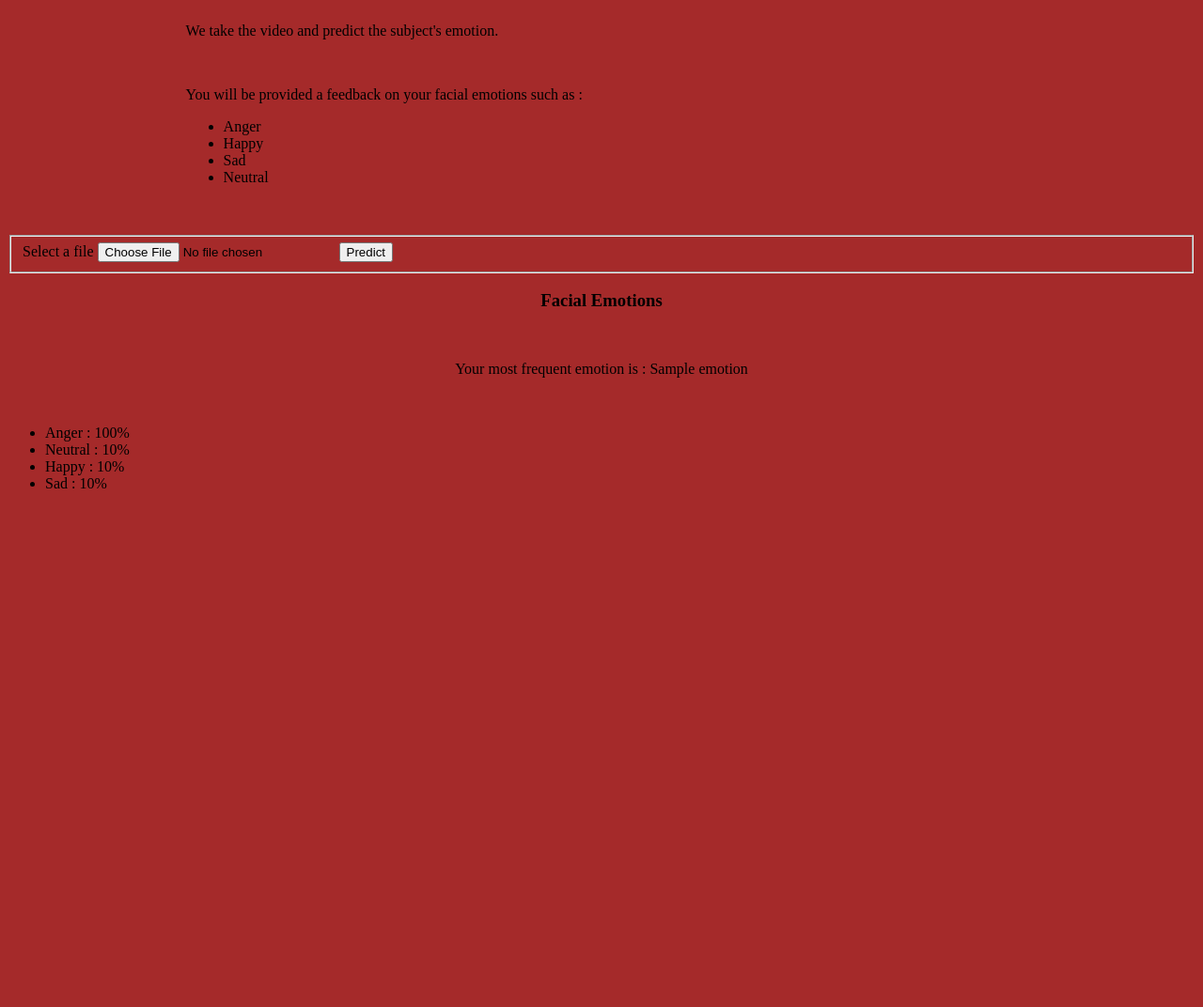
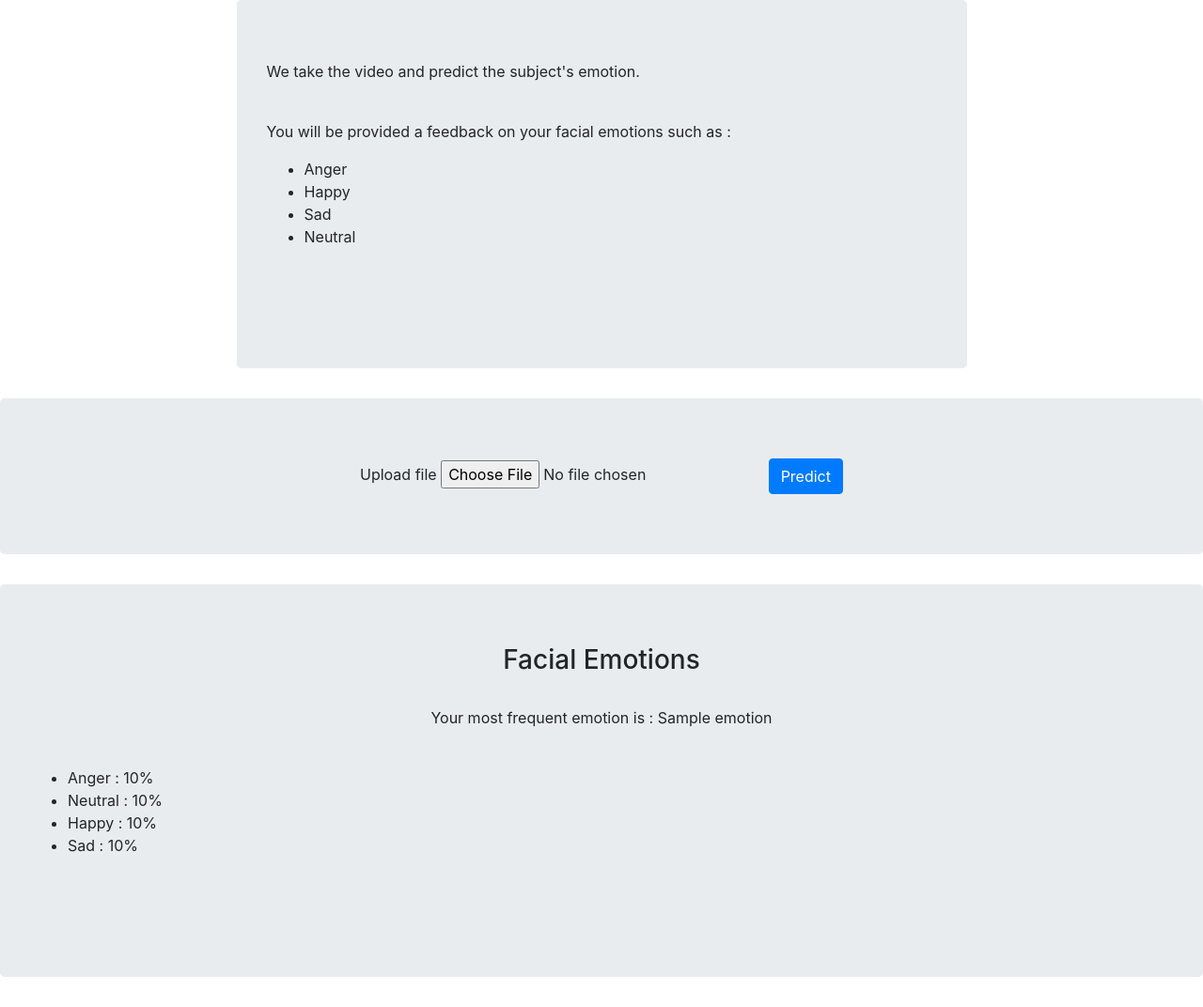
Before and after one commit to ReethuVinta/Interface_HER, a Flask app: template templates/base.html in a window 1280 px wide. Shown: the whole page at 94% size. Before the commit the page ends 520 px from the top, so only its background shows below. Run offline with Flask 2, Linux system fonts and the light colour scheme; the template is opened without the code that fills it: most values are stand-ins (such as "Sample title", 1, 10 or a date in 2020); some libraries are stand-ins or nearby versions.

Commit message:
Solved all primary issues

```diff
--- a/main.py
+++ b/main.py
@@ -2,53 +2,24 @@ from flask import Flask
 from flask import render_template,redirect, url_for, request
 from werkzeug.utils import secure_filename
 import os
-# from modelcode import *
-
-from numpy import save
-
-import tensorflow as tf
 import numpy as np
-import matplotlib.pyplot as plt
 from tqdm import trange
-from keras.models import Sequential , load_model
-from keras.layers import BatchNormalization, Conv2D, MaxPooling2D, Dense, Dropout, Flatten, LocallyConnected2D
-from keras.optimizers import Adam
-from keras.callbacks import EarlyStopping
-from keras.regularizers import l1, l2
-from keras.utils import plot_model, to_categorical
-from keras.applications import VGG16
-from keras.applications import ResNet50
-from keras.applications.inception_v3 import InceptionV3
-from keras.applications.vgg16 import preprocess_input
-from keras.layers import concatenate
-from pathlib import Path
-from torch.autograd import Variable
-import pandas as pd
-# import librosa
+from keras.models import  load_model
 import cv2
-import os
 import keras
-# from scipy.io import wavfile
-# import soundfile as sf
 import glob
-import matplotlib.pyplot as plt
-import matplotlib.image as mpimg
 from keras import backend as K
-# import dlib
-# from imutils import face_utils
-### Image processing ###
+import dlib
+from imutils import face_utils
 from scipy.ndimage import zoom
 from scipy.spatial import distance
-# import imutils
+import imutils
 from scipy import ndimage
-# import dlib
-from tensorflow.keras.models import load_model
-# from imutils import face_utils
+from imutils import face_utils
 global shape_x
 global shape_y
 global input_shape
 global nClasses
-global predictions
 import warnings
 warnings.simplefilter('ignore')
 emotions = {0:"Angry",1:"Neutral",2:"Happy",3:"Sad"}
@@ -63,13 +34,6 @@ def pad(frames):
 	frames=np.array(frames)
 	return frames
 
-# (lStart, lEnd) = face_utils.FACIAL_LANDMARKS_IDXS["left_eye"]
-# (rStart, rEnd) = face_utils.FACIAL_LANDMARKS_IDXS["right_eye"]
-# (nStart, nEnd) = face_utils.FACIAL_LANDMARKS_IDXS["nose"]
-# (mStart, mEnd) = face_utils.FACIAL_LANDMARKS_IDXS["mouth"]
-# (jStart, jEnd) = face_utils.FACIAL_LANDMARKS_IDXS["jaw"]
-# (eblStart, eblEnd) = face_utils.FACIAL_LANDMARKS_IDXS["left_eyebrow"]
-# (ebrStart, ebrEnd) = face_utils.FACIAL_LANDMARKS_IDXS["right_eyebrow"]
 shape_x = 48
 shape_y = 48
 input_shape = (shape_x, shape_y, 1)
--- a/templates/base.html
+++ b/templates/base.html
@@ -7,10 +7,12 @@
     <title>Emotion Recognition</title>
     <script src="https://ajax.googleapis.com/ajax/libs/jquery/3.3.1/jquery.min.js"></script>
     <script src='/static/base.js' type="text/javascript"></script>
+    <link rel="stylesheet" href="https://cdn.jsdelivr.net/npm/bootstrap@4.5.3/dist/css/bootstrap.min.css" integrity="sha384-TX8t27EcRE3e/ihU7zmQxVncDAy5uIKz4rEkgIXeMed4M0jlfIDPvg6uqKI2xXr2" crossorigin="anonymous">
+    <script src="https://cdn.jsdelivr.net/npm/bootstrap@4.5.3/dist/js/bootstrap.bundle.min.js" integrity="sha384-ho+j7jyWK8fNQe+A12Hb8AhRq26LrZ/JpcUGGOn+Y7RsweNrtN/tE3MoK7ZeZDyx" crossorigin="anonymous"></script>
 </head>
 <body>
-    <div class="column_home" id="left-col" align="center">
-        <div style="width:70%; text-align:justify; align-content:center; display:inline-block;">
+    <div class="container" id="left-col" align="center">
+        <div class="jumbotron" style="width:70%; text-align:justify; align-content:center; display:inline-block;">
           <p> We take the video and predict the subject's emotion.</p>
           <br>
           <p> You will be provided a feedback on your facial emotions such as :
@@ -24,14 +26,15 @@
           <br>
         </div>
     </div>
-<form action="/video" id="upload-file" method="post" enctype="multipart/form-data">
+<div class="jumbotron" align = "center">
+  <form action="/video" id="upload-file" method="post" enctype="multipart/form-data">
     <fieldset>
-        <label for="file">Select a file</label>
+        <label for="file">Upload file</label>
         <input name="file" id="input_video" required="required" type="file" accept=".mp3, .mp4">
-        <button type="submit">Predict</button>
+        <button type="submit" class="btn btn-primary">Predict</button>
     </fieldset>
-</form>
-<div class="column" id="left-col" align="center">
+</div>
+<div class="jumbotron" class="column" id="left-col" align="center">
   <h3>Facial Emotions</h3>
     <br>
       {% if prob %}
@@ -39,10 +42,10 @@
       <br>
       <div class="parent">
         <ul align="left">
-          <li>Anger : {{prob[0][0]*100}}%</li>
-          <li>Neutral : {{prob[0][1]*100}}%</li>
-          <li>Happy : {{prob[0][2]*100}}%</li>
-          <li>Sad : {{prob[0][3]*100}}%</li>
+          <li>Anger : {{prob[0]*100}}%</li>
+          <li>Neutral : {{prob[1]*100}}%</li>
+          <li>Happy : {{prob[2]*100}}%</li>
+          <li>Sad : {{prob[3]*100}}%</li>
         </ul>
       </div>
     <br>
@@ -50,25 +53,5 @@
   {% endif %}
   </div>
 </div>
-<script src="https://ajax.googleapis.com/ajax/libs/jquery/3.1.1/jquery.min.js"></script>
-
-<script>
-$("#input_video").keyup(function(){
-    var file = $(this).val();
-
-    $.ajax({
-      url: "/video",
-      type: "get",
-      data: {jsdata: file},
-      success: function(response) {
-        $("#place_for_suggestions").html(response);
-      },
-      error: function(xhr) {
-        //Do Something to handle error
-      }
-    });
-});
-</script>
-
 </body>
 </html>
```
Also changed, not shown: templates/check.html (deleted, +0 -11 lines).
